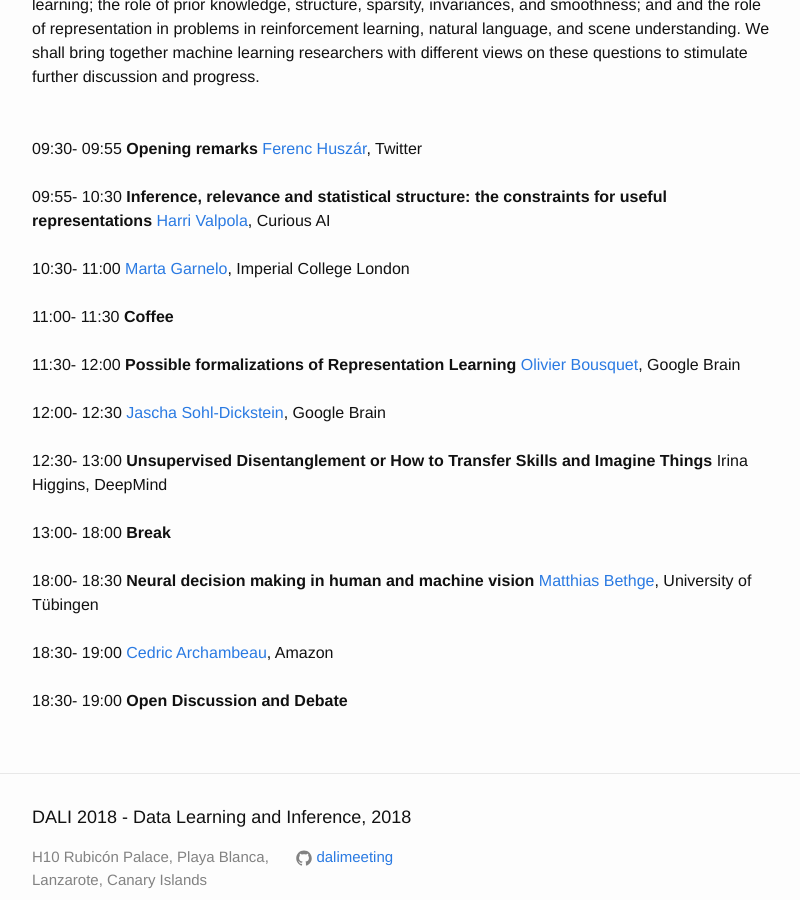
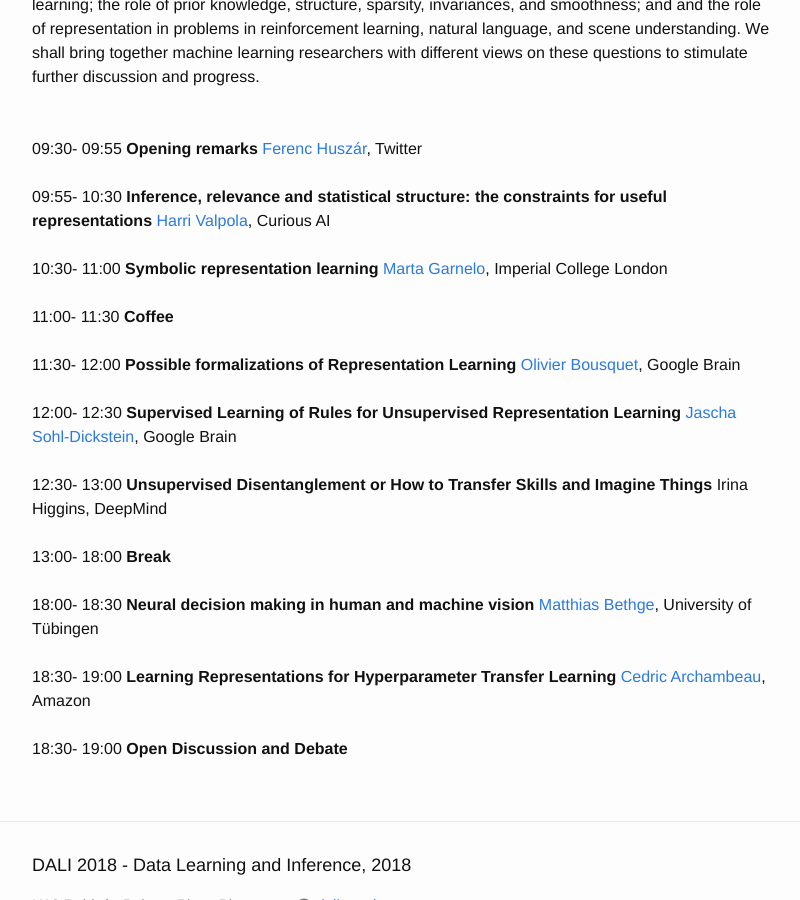
Before and after one commit to dalimeeting/dalimeeting.github.io, a Jekyll site: the page built from _posts/2018-04-05-workshopRepresentationLearning.md, in a window 1280 px wide and 900 px high, scrolled down 874 px. Shown: the whole window, without its empty margins (238-1038 px from the left). Built offline with Jekyll 4.4.1, drawn with Linux system fonts in a browser that asks for light colours.

Commit message:
Update 2018-04-05-workshopRepresentationLearning.md

```diff
--- a/_posts/2018-04-05-workshopRepresentationLearning.md
+++ b/_posts/2018-04-05-workshopRepresentationLearning.md
@@ -66,7 +66,7 @@
   start: "09:55"
   end: "10:30"
   abstract: "I will argue that representations are there to make useful computations needed for decision making practical. In principle, Bayesian decision theory gives the recipe for deriving optimal decisions given observations and a model class. Also, the golden standard is to select a maximally expressive model class and uninformative prior such as the one derived from Kolmogorov complexity. With infinite computational resources, this would be a recipe for a super intelligence which didn't have any need for representations as we understand them. In practice, though, we are restricted by computational resources. I will give examples of how the need to focus computational resources on relevant inferences creates a pressure to develop useful representations."
-- title:
+- title: "Symbolic representation learning"
   author:
   - given: Marta
     family: Garnelo
@@ -75,6 +75,7 @@
   youtube:
   start: "10:30"
   end: "11:00"
+  abstract: "A remarkable property of deep learning algorithms is their ability to learn useful task-specific representations from data directly without the need for hand-crafted feature engineering. As they have grown in popularity over the past decade deep neural networks (NNs) have been successfully applied to a wide range of machine learning tasks, achieving state of the art results across many research areas. However, as the complexity of the research problems increase some of the limitations of NN become increasingly clear: NNs suffer from interpretability issues, poor generalisation that leads to very data-hungry algorithms and the inability to be combined with other old, well established AI algorithms. Some of the research tackling these drawbacks takes inspiration from symbolic AI. It focusses, for example, on obtaining interpretable representations from NNs or thinking about objects and relations when building network architectures. This talk reviews symbolic approaches and properties that might be interesting to keep in the back of our heads for current representation learning and reviews current research that merges deep and symbolic methods."
 - title: Coffee
   start: "11:00"
   end: "11:30"
@@ -88,7 +89,7 @@
   start: "11:30"
   end: "12:00"
   abstract: "While Representation Learning has been discussed for a while and lots of algorithms exist for \"learning representations\", there is no formal definition of what exactly is a representation and what representation learning actually means. This talk will try and review existing approaches in order to identify some organizing principles and propose more precise notions. The goal being to provide a framework in which one can study questions such as \"when does unlabeled data help?\", or \"is this representation transferable?.\""
-- title:
+- title: "Supervised Learning of Rules for Unsupervised Representation Learning"
   author:
   - given: Jascha
     family: Sohl-Dickstein
@@ -97,6 +98,7 @@
   youtube:
   start: "12:00"
   end: "12:30"
+  abstract: "We hypothesize that the limited success of unsupervised representation learning is due to objective function mismatch. Existing approaches to unsupervised representation learning minimize a surrogate objective, such as reconstruction error or the likelihood of a generative model, with the hope that representations useful for subsequent tasks will arise purely as a side effect. As an alternative, we propose using meta-learning to learn, rather than hand-design, an unsupervised learning rule. This meta-learning can be performed with a meta-objective that directly rewards the usefulness of the resulting unsupervised representations for subsequent tasks. We will describe a specific meta-learning architecture, and show that the resulting unsupervised learning rule generalizes across both datasets and data-modalities, and outperforms some existing approaches to unsupervised representation learning."
 - title: "Unsupervised Disentanglement or How to Transfer Skills and Imagine Things"
   author:
   - given: Irina
@@ -120,7 +122,7 @@
   start: "18:00"
   end: "18:30"
   abstract: "Understanding how decisions are formed is crucial to improve generalization. Deep learning had impressive successes of feature transfer but due to its distributed nature, decision making in neural networks is difficult to assess. Adversarial examples reveal striking discrepancies between humans and machines but to what extent these discrepancies originate from differences in the architecture or training is not known. In visual decision making humans differ from machines through ubiquitous use of early attentional information selection both due to overt gaze control and covert top-down selection mediated by neural feedback. In this talk, I will present ongoing work of my lab on decision making in CNNs based on constrained architectures and adversarial testing, on modeling human fixation selection, and on incorporating one-shot figure-ground segregation to disentangle object information from clutter."
-- title:
+- title: "Learning Representations for Hyperparameter Transfer Learning"
   author:
   - given: Cedric
     family: Archambeau
@@ -129,6 +131,8 @@
   youtube:
   start: "18:30"
   end: "19:00"
+  abstract: "Bayesian optimization (BO) is a model-based approach for gradient-free black-box function optimization, such as hyperparameter optimization. In this talk, I will discuss a multi-task adaptive Bayesian linear regression model, whose complexity is linear in the number of function evaluations and able to leverage information of related black-box functions through a shared deep neural net. Experimental results show that the neural net learns a representation suitable for warm-starting related BO runs and that they can be accelerated when the target black-box function (e.g., validation loss) is learned together with other related signals (e.g., training loss).
+  Joint work with Valerio Perrone, Rodolphe Jenatton, and Matthias Seeger."
 - title: Open Discussion and Debate
   author:
   - given:
```
